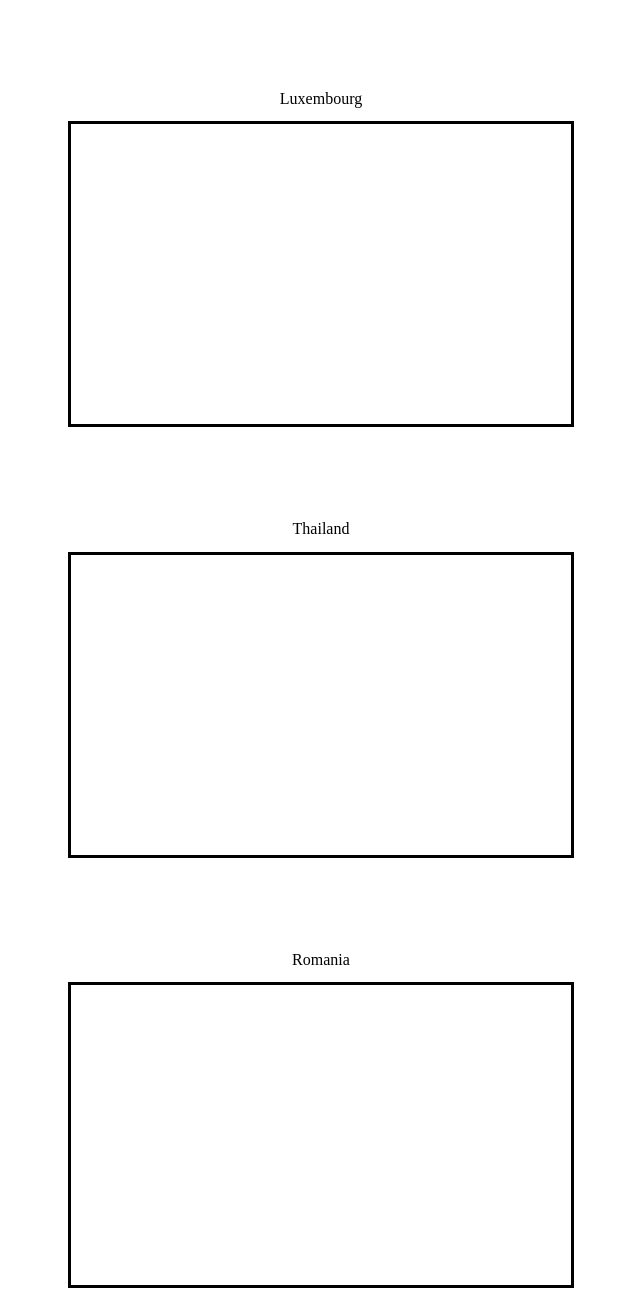
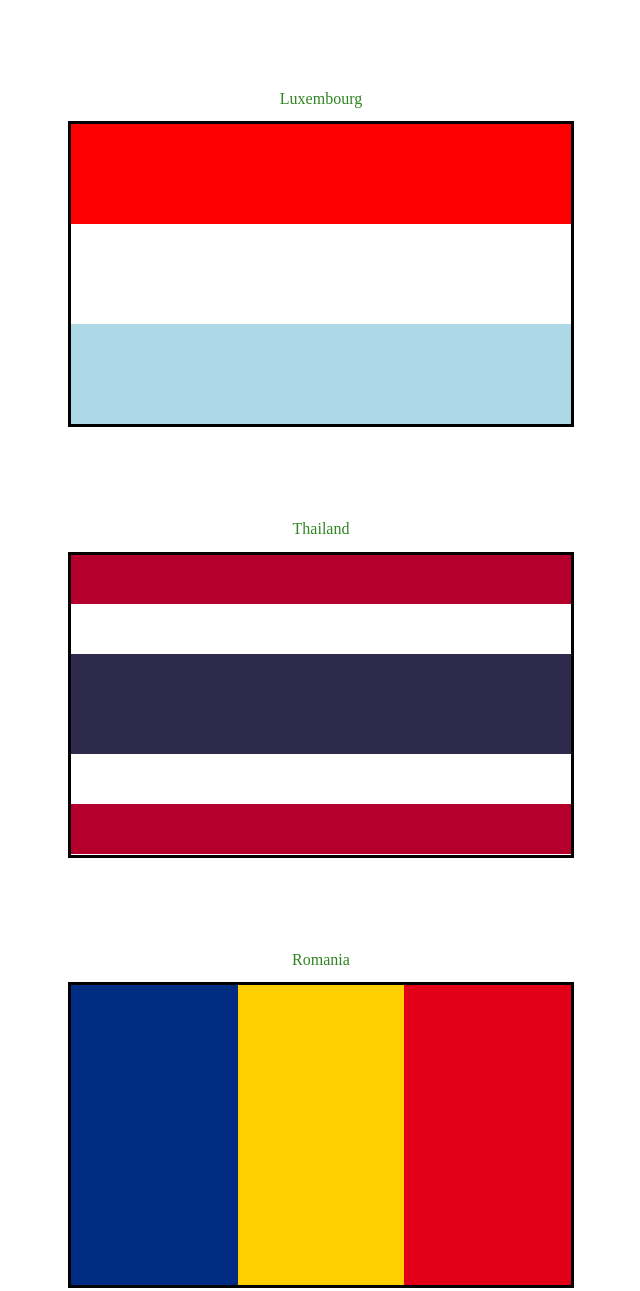
Before and after one commit to fullstack-decal-sp23/hw2-njdbangloy, a plain HTML site: page index.html in a window 1280 px wide. Shown: the part 509-1800 px from the top of the page, without its empty margins (319-959 px from the left). Drawn offline with Linux system fonts and the light colour scheme.

Commit message:
initial commit

```diff
--- a/index.html
+++ b/index.html
@@ -29,27 +29,31 @@
 
     <h2 class="label">Thailand</h2>
     <div class="flag">
-      <div class="thailand-red"></div>
-      <div class="thailand-white"></div>
-      <div class="thailand-blue"></div>
-      <div class="thailand-white"></div>
-      <div class="thailand-red"></div>
+      <div class="thailand-red sixvert"></div>
+      <div class="thailand-white sixvert"></div>
+      <div class="thailand-blue middlesixvert"></div>
+      <div class="thailand-white sixvert"></div>
+      <div class="thailand-red sixvert"></div>
     </div>
 
     <h2 class="label">Romania</h2>
-    <div class="flag" style="">
-      <!-- insert flag here -->
+    <div class="flag" style="display:flex">
+      <div class="romania-blue threehoriz"></div>
+      <div class="romania-yellow threehoriz"></div>
+      <div class="romania-red threehoriz"></div>
     </div>
 
     <h2 class="label">Mexico</h2>
-    <div class="flag">
-      <!-- insert flag here -->
+    <div class="flag" style="display:flex">
+      <div class="mexico-green threehoriz"></div>
+      <img src="eagle.png" class="mexico-img threehoriz"/>
+      <div class="mexico-red threehoriz"></div>
     </div>
 
     <h2>Margin</h2>
     <div class="margin-container">
-      <div class="flag"></div>
-      <div class="flag"></div>
+      <div class="flag flag1"></div>
+      <div class="flag flag2"></div>
     </div>
 
     <h2>Padding</h2>
--- a/styles.css
+++ b/styles.css
@@ -32,6 +32,18 @@ h2 {
 }
 
 .threevert {
+  height: 100px;
+  width: 500px;
+}
+
+.sixvert {
+  height: 16.6%;
+  width: 500px;
+}
+
+.middlesixvert {
+  height: 33.3%;
+  width: 500px;
 }
 
 .threehoriz {
@@ -59,12 +71,29 @@ h2 {
 
 /* QUESTION 1 */
 
+.label {
+  color:rgb(48, 132, 33);
+}
+
+.label:hover {
+  color:rgb(255, 77, 12);
+  font-size: 19px;
+}
+
 .orange {
   background-color: orange;
 }
 
 .yellow {
   background-color: yellow;
+}
+
+.red {
+  background-color: rgb(255, 0, 0);
+}
+
+#white {
+  background-color: white;
 }
 
 .green {
@@ -75,7 +104,7 @@ h2 {
   background-color: blue;
 }
 
-.lightblue {
+.light-blue {
   background-color: lightblue;
 }
 
@@ -94,7 +123,7 @@ h2 {
 /* BEGIN QUESTION 2 */
 
 .thailand-red {
-  /* TODO */
+  background-color: #B5002D;
 }
 
 .thailand-white {
@@ -102,7 +131,7 @@ h2 {
 }
 
 .thailand-blue {
-  /* TODO */
+  background-color: #2E2A4C;
 }
 
 /* END QUESTION 2 */
@@ -129,7 +158,9 @@ h2 {
 }
 
 .mexico-img {
-  /* TODO */
+  max-height:50%;
+  max-width:33.33333%;
+  align-self:center;
 }
 
 .mexico-red {
@@ -149,17 +180,18 @@ h2 {
 /* For margin practice */
 .flag1 {
   background-color: red;
-  /* TODO */
+  margin-right: 5px;
 }
 
 .flag2 {
   background-color: blue;
-  /* TODO */
+  margin-left: 5px;
 }
+
 /* For padding practice */
 .padding-container {
   box-sizing: border-box;
   background-color: lightblue;
   background-clip: content-box, padding-box;
-  /* TODO */
+  padding: 30px;
 }
```
